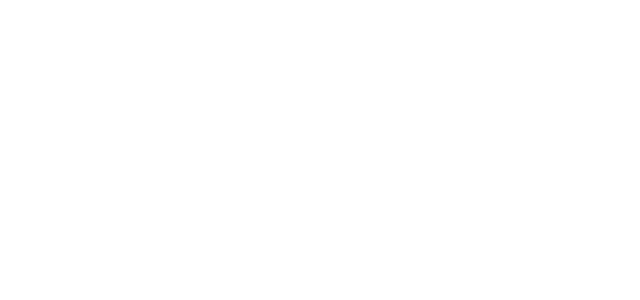
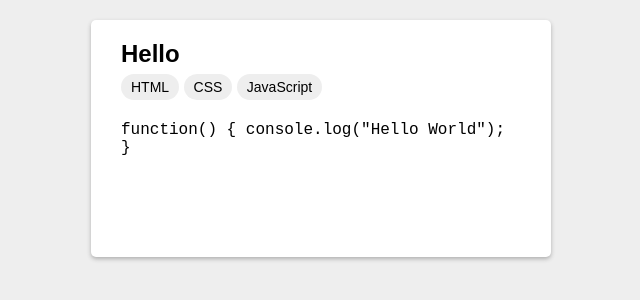
Before and after one commit to Gavin-Gong/CoCo, a plain HTML site: page index.html in a window 1280 px wide. Shown: the whole page, without its empty margins (319-959 px from the left). Drawn offline with Linux system fonts and the light colour scheme.

Commit message:
basic card style

```diff
--- a/css/public.css
+++ b/css/public.css
@@ -1,3 +1,22 @@
+/*Reset CSS*/
+body,
+li,
+h1,
+h2,
+h3,
+h4,
+h5,
+h6,
+div,
+span,
+a {
+	margin: 0;
+	padding: 0;
+}
+body {
+	font-size: 16px;
+}
+/*END Reset CSS*/
 
 
 /*Maetrial Icon*/
@@ -36,3 +55,8 @@ text-rendering: optimizeLegibility;
 font-feature-settings: 'liga';
 }
  /*END Material Icon*/
+
+ body {
+ 	font-family: "华文细黑", sans-serif;
+ 	background-color: #eee
+ }
--- a/css/style.css
+++ b/css/style.css
@@ -0,0 +1,52 @@
+
+.card {
+	/*display: inline-block;*/
+	width: 400px;
+	margin: 20px auto;
+	padding: 20px 30px;
+	background-color: #fff;
+	box-shadow: 0px 2px 4px #AFAFAF;
+	border-radius: 5px;
+}
+.card:hover {
+	box-shadow: 0px 4px 30px #AFAFAF;
+}
+.card:hover>.card-option {
+	visibility: visible;
+}
+.card-title {
+
+}
+.card-tag {
+	margin: 10px 0 25px;
+}
+.card-tag-item {
+	padding: 5px 10px;
+	font-size: 14px;
+	background-color: #eee;
+	border-radius: 13px;
+}
+.card-content {
+	font-family: "robot mono", monospace;
+}
+.card-option {
+	visibility: hidden;  /*默认隐藏选项*/
+	list-style: none;
+	padding-left: 0;
+	margin-top: 40px;
+}
+.card-option-item {
+	display: inline-block;
+	margin-left: 15px;
+}
+.card-option-item:hover>i {
+	color: #000;
+}
+.card-option-item:first-child {
+	margin-left: 0;
+}
+.card-option-item>i {
+	cursor: pointer;
+	font-size: 20px;
+	color: #555;
+}
--- a/index.html
+++ b/index.html
@@ -5,16 +5,36 @@
 	<title>CoCo</title>
 	<link rel="shortcut icon" type="image/png" href="img/CoCo_icon.png">
 	<link rel="stylesheet" href="css/public.css">
-	<link rel="stylesheet" href="css/layout.css">
+	<!-- <link rel="stylesheet" href="css/layout.css"> -->
 	<link rel="stylesheet" href="css/style.css">
 	<link rel="stylesheet" href="css/animate.css">
 </head>
 <body>
 	<div class="header"></div>
 	<div class="content">
-		<div class="card"></div>
+		<div class="card">
+			<h2 class="card-title">Hello</h2>
+			<div class="card-tag">
+				<span class="card-tag-item">HTML</span>
+				<span class="card-tag-item">CSS</span>
+				<span class="card-tag-item">JavaScript</span>
+			</div>
+			<div class="card-content">
+				function() {
+					console.log("Hello World");
+				}
+			</div>
+			<ul class="card-option">
+				<li class="card-option-item"><i class="material-icons">cloud</i></li>
+				<li class="card-option-item"><i class="material-icons">settings</i></li>
+				<li class="card-option-item"><i class="material-icons">more</i></li>
+			</ul>
+		</div>
+
 	</div>
-	<div class="sidenav"></div>
+	<div class="sidenav">
+
+	</div>
 
 	<script src="js/jquery-1.12.3.js"></script>
 	<script src="main.js"></script>
```
